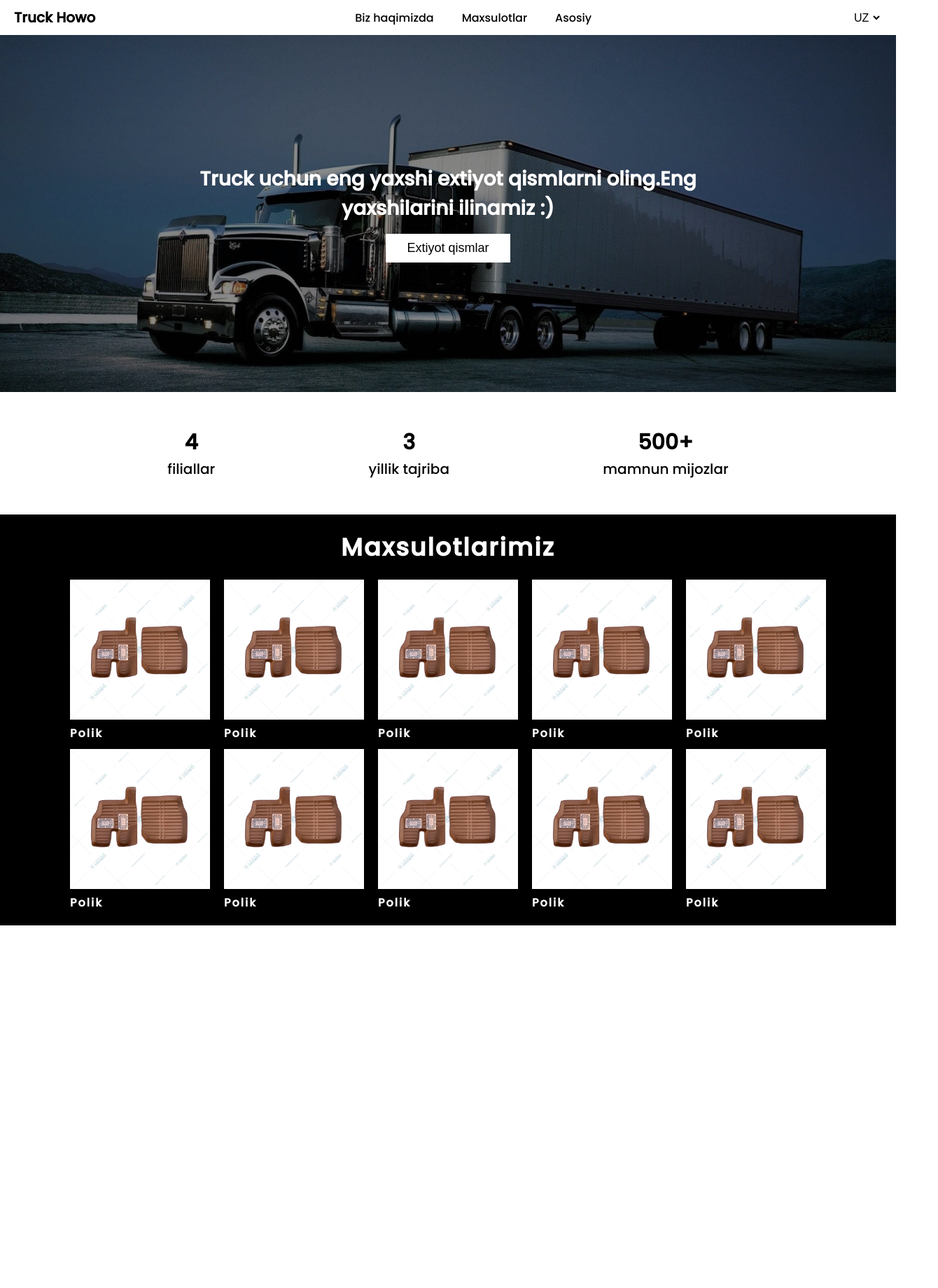
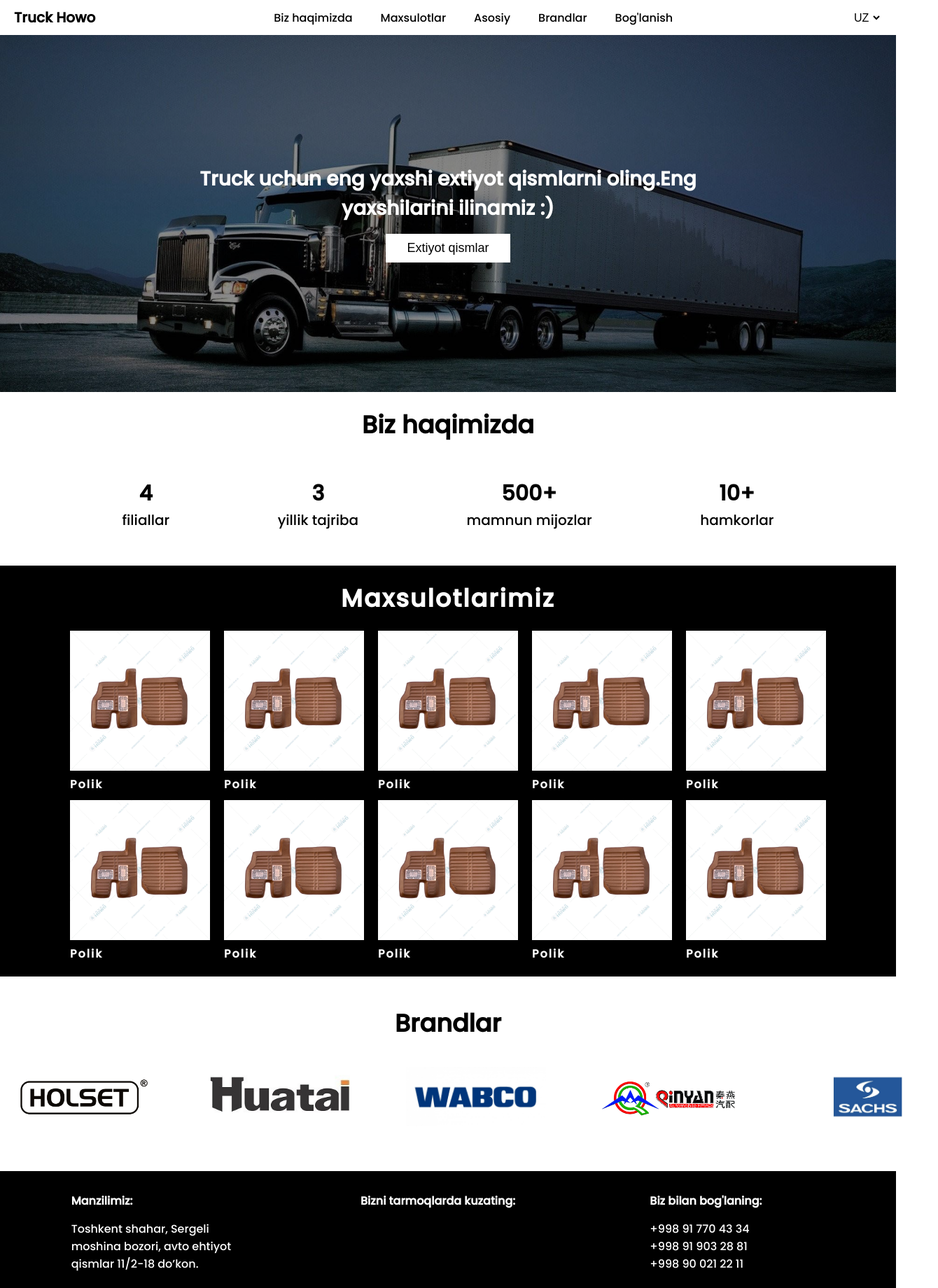
Before and after one commit to AnvarjonShavqiyev/Truck-Howo, a React (Vite) app: page / in a window 1280 px wide. Shown: the top 1840 px of the page at 70% size, 1340 px wide, since content can reach past the window. Before the commit the page ends 1322 px from the top, so only its background shows below. Built offline with nearby package versions, Linux system fonts and the light colour scheme.

Commit message:
first step is completed

```diff
--- a/package.json
+++ b/package.json
@@ -15,6 +15,7 @@
     "react": "^18.2.0",
     "react-dom": "^18.2.0",
     "react-i18next": "^14.1.1",
+    "react-icons": "^5.2.1",
     "sass": "^1.76.0"
   },
   "devDependencies": {
--- a/src/App.jsx
+++ b/src/App.jsx
@@ -1,5 +1,6 @@
 import './App.scss'
 import Brands from './components/brands/Brands'
+import Footer from './components/footer/Footer'
 import Hero from './components/hero/Hero'
 import Navbar from './components/navbar/Navbar'
 import Products from './components/products/Products'
@@ -8,8 +9,9 @@
     <>
       <Navbar/>
       <Hero/>
+      <Products/>
       <Brands/>
-      <Products/>
+      <Footer/>
     </>
   )
 }
--- a/src/App.scss
+++ b/src/App.scss
@@ -49,3 +49,9 @@
  border-collapse: collapse;
  border-spacing: 0;
 }
+body{
+    scroll-behavior: smooth;
+}
+a{
+    text-decoration: none;
+}
--- a/src/components/brands/Brands.jsx
+++ b/src/components/brands/Brands.jsx
@@ -1,10 +1,36 @@
 import React from 'react'
+import Container from '../../utils/Utils'
+import './Brands.scss'
+import holset from '../../assets/photo/holset.png'
+import hutai from '../../assets/photo/hutai-logo.jpg'
+import wabco from '../../assets/photo/logo-wabco.jpeg'
+import qinyan from '../../assets/photo/qinyan-logo.jpg'
+import sachs from '../../assets/photo/SACHS_original.webp'
 
 const Brands = () => {
   return (
-    <div>
-
-    </div>
+    <Container>
+      <div className='brands__wrapper' id='brands'>
+        <h3 style={{fontSize:35, textAlign:'center',paddingTop:20}}>Brandlar</h3>
+          <div className='all__brands'>
+          <div className='brands'>
+            <img src={holset}></img>
+          </div>
+          <div className='brands'>
+            <img src={hutai}></img>
+          </div>
+          <div className='brands'>
+            <img src={wabco}></img>
+          </div>
+          <div className='brands'>
+            <img src={qinyan}></img>
+          </div>
+          <div className='brands'>
+            <img src={sachs}></img>
+          </div>
+        </div>
+      </div>
+    </Container>
   )
 }
 
--- a/src/components/brands/Brands.scss
+++ b/src/components/brands/Brands.scss
@@ -0,0 +1,13 @@
+.brands__wrapper{
+    padding: 20px 0;
+}
+.all__brands{
+    display: flex;
+    // flex-wrap: wrap;
+    justify-content: space-between;
+    align-items: center;
+    gap: 80px;
+}
+.brands img{
+    width: 200px;
+}
--- /dev/null
+++ b/src/components/footer/Footer.jsx
@@ -0,0 +1,30 @@
+import React from 'react'
+import './Footer.scss'
+import Container from '../../utils/Utils'
+const Footer = () => {
+  return (
+    <div className='footer__wrapper'>
+        <Container>
+            <div id='contact' className='footer-info__wrapper'>
+                <div>
+                    <h3 className='adress'>Manzilimiz:</h3>
+                    <p className='adress'>Toshkent shahar, Sergeli moshina bozori, avto ehtiyot qismlar 11/2-18 do’kon.</p>
+                </div>
+                <div>
+                    <h3 className='adress'>Bizni tarmoqlarda kuzating:</h3>
+
+                </div>
+                <div>
+                    <h3 className='adress'>Biz bilan bog'laning:</h3>
+                    <p>+998 91 770 43 34</p>
+                    <p>+998 91 903 28 81</p>
+                    <p>+998 90 021 22 11</p>
+                </div>
+            </div>
+
+        </Container>
+    </div>
+  )
+}
+
+export default Footer
--- /dev/null
+++ b/src/components/footer/Footer.scss
@@ -0,0 +1,15 @@
+.footer__wrapper{
+    padding: 30px 0;
+    background-color: #000;
+}
+.adress{
+    width: 250px;
+}
+.footer-info__wrapper{
+    color: #fff;
+    display: flex;
+    justify-content: space-around;
+}
+.footer-info__wrapper div h3{
+    margin-bottom: 15px;
+}
--- a/src/components/hero/Hero.jsx
+++ b/src/components/hero/Hero.jsx
@@ -9,7 +9,7 @@
   const { t } = useTranslation()
   return (
     <div>
-      <div className='hero__wrapper'>
+      <div id='aboutus' className='hero__wrapper'>
         <div className='hero-information'>
             <h3>{t('hero-information')}</h3>
             <button>{t('extiyot-qismlar')}</button>
@@ -18,6 +18,7 @@
       </div>
       <div className='adventages'>
         <Container>
+          <h3 style={{fontSize:35, textAlign:'center',paddingTop:20}}>Biz haqimizda</h3>
           <div className='about-us'>
             <div>
               <h3>4</h3>
@@ -31,6 +32,10 @@
               <h3>500+</h3>
               <p>{t('mijozlar')}</p>
             </div>
+            <div>
+              <h3>10+</h3>
+              <p>{t('hamkorlar')}</p>
+            </div>
           </div>
         </Container>
       </div>
--- a/src/components/navbar/Navbar.jsx
+++ b/src/components/navbar/Navbar.jsx
@@ -20,14 +20,16 @@
   return (
     <div className='navbar__wrapper'>
       <Container>
-        <div className='navbar'>
+        <div className='navbar' id='main'>
           <div>
             <h1 className='logo'>Truck Howo</h1>
           </div>
           <ul className='navbar__menu'>
-            <li className='navbar__items'>{t('bizHaqimizda')}</li>
-            <li className='navbar__items'>{t('maxsulotlar')}</li>
-            <li className='navbar__items'>{t('asosiy')}</li>
+            <li className='navbar__items'><a href='#aboutus'>{t('bizHaqimizda')}</a></li>
+            <li className='navbar__items'><a href='#products'>{t('maxsulotlar')}</a></li>
+            <li className='navbar__items'><a href='#main'>{t('asosiy')}</a></li>
+            <li className='navbar__items'><a href='#brands'>{t('brandlar')}</a></li>
+            <li className='navbar__items'><a href='#contact'>{t('contact')}</a></li>
           </ul>
           <div>
             <select
--- a/src/components/navbar/Navbar.scss
+++ b/src/components/navbar/Navbar.scss
@@ -16,6 +16,9 @@
     gap: 40px;
     color: #000;
 }
+.navbar__items a{
+    color: #000;
+}
 .lang-select{
     background-color: transparent;
     color: #000;
--- a/src/components/products/Products.jsx
+++ b/src/components/products/Products.jsx
@@ -7,15 +7,16 @@
     const data = products.products;
     console.log(data);
     return (
-        <div className='products__wrapper'>
+        <div className='products__wrapper' id='products'>
             <Container>
                 <h3 className='section-title'>Maxsulotlarimiz</h3>
                 <div className='category__wrapper'>
                     {
                        data.map((category,index) => (
                            <div key={index}>
-                            <img className="category-img" src={category.img} alt={category.title} />
-                            <h4 className='category-title'>{category.title}</h4>
+                                <img className="category-img" src={category.img} alt={category.title} />
+                                <h4 className='category-title'>{category.title}</h4>
+                                {/* <Link></Link> */}
                            </div>
                        ))
                     }
--- a/src/i18n/i18n.js
+++ b/src/i18n/i18n.js
@@ -18,7 +18,10 @@
             "clock-title":"24 soat xizmat",
             "filiallar":"filiallar",
             "tajriba":"yillik tajriba",
-            "mijozlar":"mamnun mijozlar"
+            "mijozlar":"mamnun mijozlar",
+            "hamkorlar":"hamkorlar",
+            "brandlar":"Brandlar",
+            "contact":"Bog'lanish"
         },
       },
       RU:{
@@ -33,7 +36,10 @@
             "clock-title":"24-часовое обслуживание",
             "filiallar":"филиал",
             "tajriba":"года опыта",
-            "mijozlar":"довольных клиентов"
+            "mijozlar":"довольных клиентов",
+            "hamkorlar":"партнеры",
+            "brandlar":"Бренды",
+            "contact":"Связаться с нами"
         },
       }
     },
```
Also changed, not shown: 1 other file (tests, documents, lock files or other folders).
